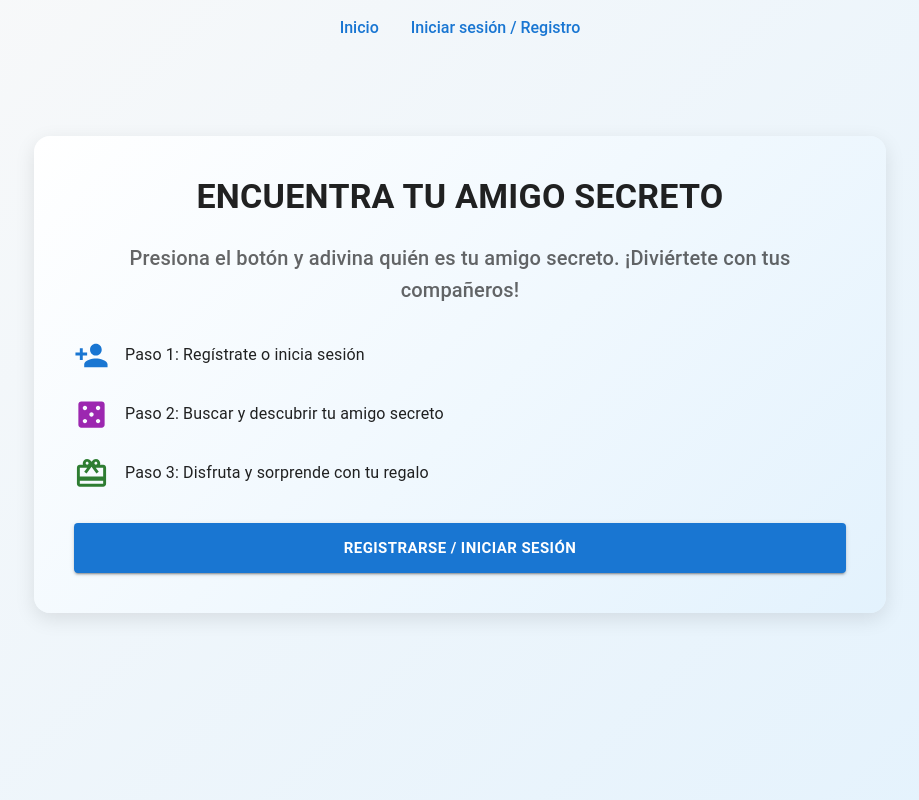
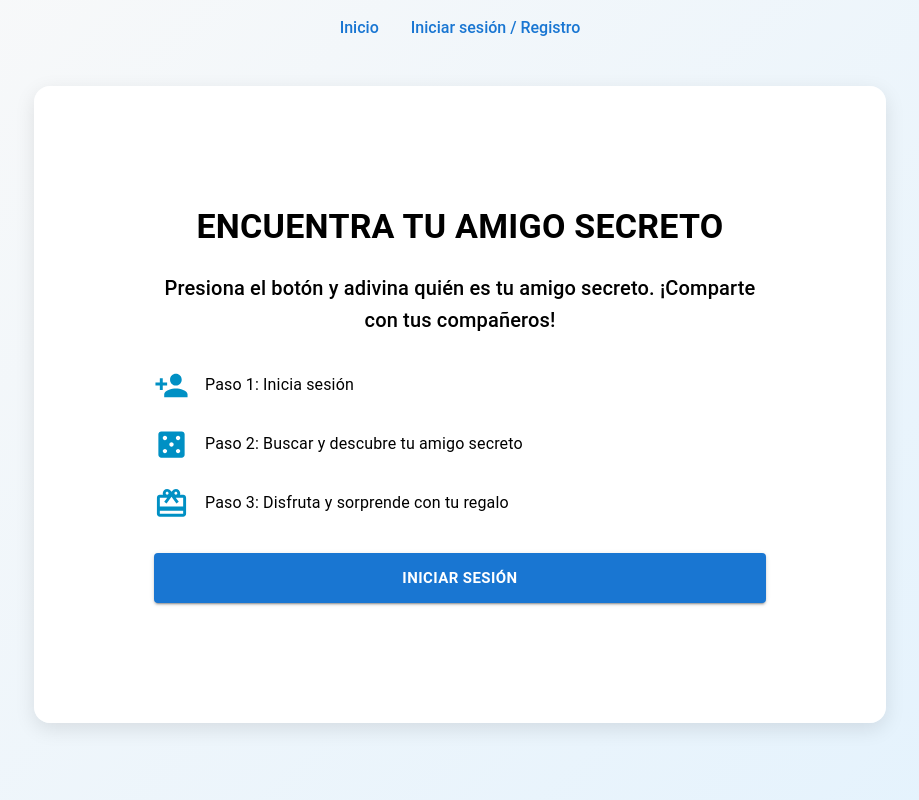
Before and after one commit to Wraithord/secret-friend, a React (Vite) app: page /home in a window 1280 px wide. Shown: the whole page, without its empty margins (180-1099 px from the left). Built offline with nearby package versions, Linux system fonts and the light colour scheme; no server answers.

Commit message:
asdfghjklñ

```diff
--- a/src/components/Home/Home.jsx
+++ b/src/components/Home/Home.jsx
@@ -1,11 +1,11 @@
 import { motion } from 'framer-motion';
 import { Link } from 'react-router-dom';
-import { homeStyles } from './homeStyles.jsx';
-import { PersonAdd, Casino, CardGiftcard, AdminPanelSettings } from '@mui/icons-material';
-import { Container, Typography, Box, Paper, Button, Stack } from '@mui/material';
 import { useEffect, useState } from 'react';
 import { db } from '../../firebase/config.js';
+import { homeStyles } from './homeStyles.jsx';
 import { doc, getDoc } from 'firebase/firestore';
+import { Container, Typography, Box, Paper, Button, Stack } from '@mui/material';
+import { PersonAdd, Casino, CardGiftcard, AdminPanelSettings } from '@mui/icons-material';
 
 function Home({ currentUser }) {
 
@@ -17,8 +17,8 @@ function Home({ currentUser }) {
                 const userDoc = await getDoc(doc(db, 'users', currentUser.uid));
                 if (userDoc.exists()) {
                     setUserRole(userDoc.data().role || 'user');
-                }
-            }
+                };
+            };
         };
         fetchRole();
     }, [currentUser]);
@@ -31,53 +31,51 @@ function Home({ currentUser }) {
                 animate={{ opacity: 1, y: 0 }}
                 transition={{ duration: 0.8 }}
                 initial={{ opacity: 0, y: 50 }}
-                sx={{ ...homeStyles.paper, padding: 5, borderRadius: 4 }}
+                sx={{ ...homeStyles.paper, padding: 15, borderRadius: 4 }}
             >
                 <Box sx={{ mb: 3 }} animate={{ scale: 1 }} component={motion.div} initial={{ scale: 0.9 }} transition={{ duration: 0.6 }}>
-                    <Typography variant='h4' align='center' sx={{ fontWeight: 'bold', textTransform: 'uppercase' }}>
+                    <Typography color='#000' variant='h4' align='center' sx={{ fontWeight: 'bold', textTransform: 'uppercase' }}>
                         {`Encuentra tu amigo secreto`}
                     </Typography>
                 </Box>
-
                 <Typography
+                    color='#000'
                     variant='h6'
                     align='center'
+                    sx={{ mb: 4 }}
                     component={motion.div}
                     initial={{ opacity: 0 }}
                     animate={{ opacity: 1 }}
-                    sx={{ mb: 4, color: 'text.secondary' }}
                     transition={{ delay: 0.4, duration: 0.8 }}
                 >
-                    {`Presiona el botón y adivina quién es tu amigo secreto. ¡Diviértete con tus compañeros!`}
+                    {`Presiona el botón y adivina quién es tu amigo secreto. ¡Comparte con tus compañeros!`}
                 </Typography>
-
                 <Stack spacing={3} sx={{ mb: 4 }}>
                     <Box component={motion.div} whileHover={{ scale: 1.05 }} transition={{ duration: 0.3 }}>
                         <Stack direction='row' spacing={2} alignItems='center'>
-                            <PersonAdd color='primary' fontSize='large'/>
-                            <Typography variant='body1'>
-                                {`Paso 1: Regístrate o inicia sesión`}
+                            <PersonAdd sx={{ color: '#0090C4' }} fontSize='large'/>
+                            <Typography variant='body1' color='#000'>
+                                {`Paso 1: Inicia sesión`}
                             </Typography>
                         </Stack>
                     </Box>
                     <Box component={motion.div} whileHover={{ scale: 1.05 }} transition={{ duration: 0.3 }}>
                         <Stack direction='row' spacing={2} alignItems='center'>
-                            <Casino color='secondary' fontSize='large'/>
-                            <Typography variant='body1'>
-                                {`Paso 2: Buscar y descubrir tu amigo secreto`}
+                            <Casino sx={{ color: '#0090C4' }} color='secondary' fontSize='large'/>
+                            <Typography variant='body1' color='#000'>
+                                {`Paso 2: Buscar y descubre tu amigo secreto`}
                             </Typography>
                         </Stack>
                     </Box>
                     <Box component={motion.div} whileHover={{ scale: 1.05 }} transition={{ duration: 0.3 }}>
                         <Stack direction='row' spacing={2} alignItems='center'>
-                            <CardGiftcard color='success' fontSize='large'/>
-                            <Typography variant='body1'>
+                            <CardGiftcard sx={{ color: '#0090C4' }} color='success' fontSize='large'/>
+                            <Typography variant='body1' color='#000'>
                                 {`Paso 3: Disfruta y sorprende con tu regalo`}
                             </Typography>
                         </Stack>
                     </Box>
                 </Stack>
-
                 <Box sx={{ textAlign: 'center', display: 'flex', flexDirection: 'column', gap: 2 }}>
                     {!currentUser ? (
                         <Button
@@ -88,7 +86,7 @@ function Home({ currentUser }) {
                             variant='contained'
                             sx={{ px: 5, py: 1.5, fontWeight: 'bold', ':hover': { color: '#fff' } }}
                         >
-                            {'Registrarse / Iniciar sesión'}
+                            {'Iniciar sesión'}
                         </Button>
                     ) : (
                         <>
@@ -102,16 +100,14 @@ function Home({ currentUser }) {
                             >
                                 {'Amigo secreto'}
                             </Button>
-
                             {userRole === 'admin' && (
                                 <Button
+                                    to='/admin'
                                     size='large'
-                                    color='secondary'
                                     component={Link}
-                                    to='/admin'
+                                    variant='contained'
                                     startIcon={<AdminPanelSettings/>}
-                                    variant='contained'
-                                    sx={{ px: 5, py: 1.5, fontWeight: 'bold', mt: 2 }}
+                                    sx={{ backgroundColor: '#B50E71', px: 5, py: 1.5, fontWeight: 'bold', mt: 2, ':hover': { color: '#fff', backgroundColor: '#8F0A59', } }}
                                 >
                                     {'Administración'}
                                 </Button>
--- a/src/components/Home/homeStyles.jsx
+++ b/src/components/Home/homeStyles.jsx
@@ -1,35 +1,35 @@
 export const homeStyles = {
   container: {
-    display: "flex",
-    marginTop: "80px",
-    justifyContent: "center",
+    display: 'flex',
+    marginTop: '30px',
+    justifyContent: 'center',
   },
   paper: {
-    padding: "48px",
-    borderRadius: "16px",
-    textAlign: "center",
-    background: "linear-gradient(135deg, #ffffff, #e3f2fd)",
-    boxShadow: "0px 6px 20px rgba(0,0,0,0.1)",
+    padding: '48px',
+    borderRadius: '16px',
+    textAlign: 'center',
+    boxShadow: '0px 6px 20px rgba(0,0,0,0.1)',
+    background: 'linear-gradient(135deg,rgb(255, 255, 255),rgb(255, 255, 255))',
   },
   title: {
-    fontWeight: "bold",
-    background: "linear-gradient(90deg, #1976d2, #42a5f5)",
-    WebkitBackgroundClip: "text",
-    WebkitTextFillColor: "transparent",
-    marginBottom: "16px",
+    fontWeight: 'bold',
+    background: 'linear-gradient(90deg, #1976d2, #42a5f5)',
+    WebkitBackgroundClip: 'text',
+    WebkitTextFillColor: 'transparent',
+    marginBottom: '16px',
   },
   subtitle: {
-    color: "#555",
-    marginTop: "16px",
-    marginBottom: "32px",
+    color: '#555',
+    marginTop: '16px',
+    marginBottom: '32px',
   },
   step: {
-    fontSize: "1.1rem",
+    fontSize: '1.1rem',
   },
   button: {
-    padding: "12px 32px",
-    fontSize: "1.1rem",
-    borderRadius: "12px",
-    textTransform: "none",
+    padding: '12px 32px',
+    fontSize: '1.1rem',
+    borderRadius: '12px',
+    textTransform: 'none',
   },
 };
--- a/src/components/Register/Register.jsx
+++ b/src/components/Register/Register.jsx
@@ -59,6 +59,10 @@ function Register() {
     return (
         <Container maxWidth='sm' sx={{ mt: 8 }}>
             <Paper sx={{ p: 4 }}>
+                <form onSubmit={e => {
+                    e.preventDefault();
+                    handleAuth();
+                }}>
                     <Stack spacing={2}>
                         <Typography variant='h4' align='center' sx={{ mb: 3, fontWeight: 'bold' }}>
                             {isLogin ? 'Bienvenido de nuevo' : 'Crea tu cuenta'}
@@ -74,10 +78,12 @@ function Register() {
                         )}
                         <TextField
                             fullWidth
-                        type='email'
+                            type="email"
                             value={email}
-                        label='Correo electrónico'
-                        placeholder='ejemplo@correo.com'
+                            name="userEmail"
+                            autoComplete="email"
+                            label="Correo electrónico"
+                            placeholder="ejemplo@correo.com"
                             onChange={e => setEmail(e.target.value)}
                         />
                         <TextField
@@ -89,11 +95,11 @@ function Register() {
                             onChange={e => setPassword(e.target.value)}
                         />
                         <Button
+                            type='submit'
                             size='large'
                             color='primary'
                             disabled={loading}
                             variant='contained'
-                        onClick={handleAuth}
                             sx={{ py: 1.5, fontWeight: 'bold' }}
                         >
                             {loading ? 'Procesando...' : isLogin ? 'Iniciar sesión' : 'Registrarse'}
@@ -110,6 +116,7 @@ function Register() {
                             </Button>
                         </Box>
                     </Stack>
+                </form>
             </Paper>
         </Container>
     );
```
Also changed, not shown: src/components/Admin/Admin.jsx (+41 -25 lines), src/components/SecretFriend.jsx (+38 -11 lines). Lines whose indentation alone changed are shown as unchanged.
